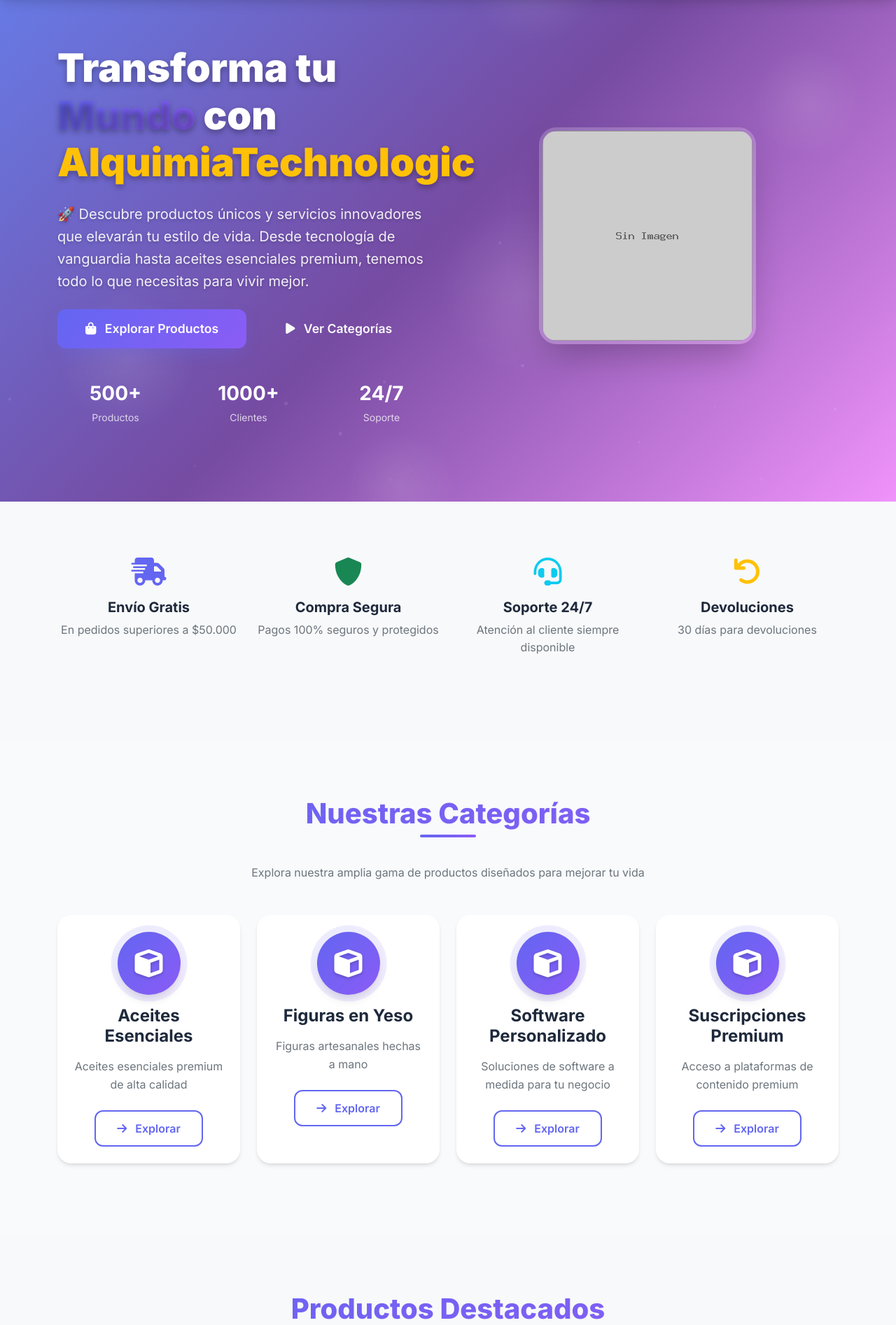
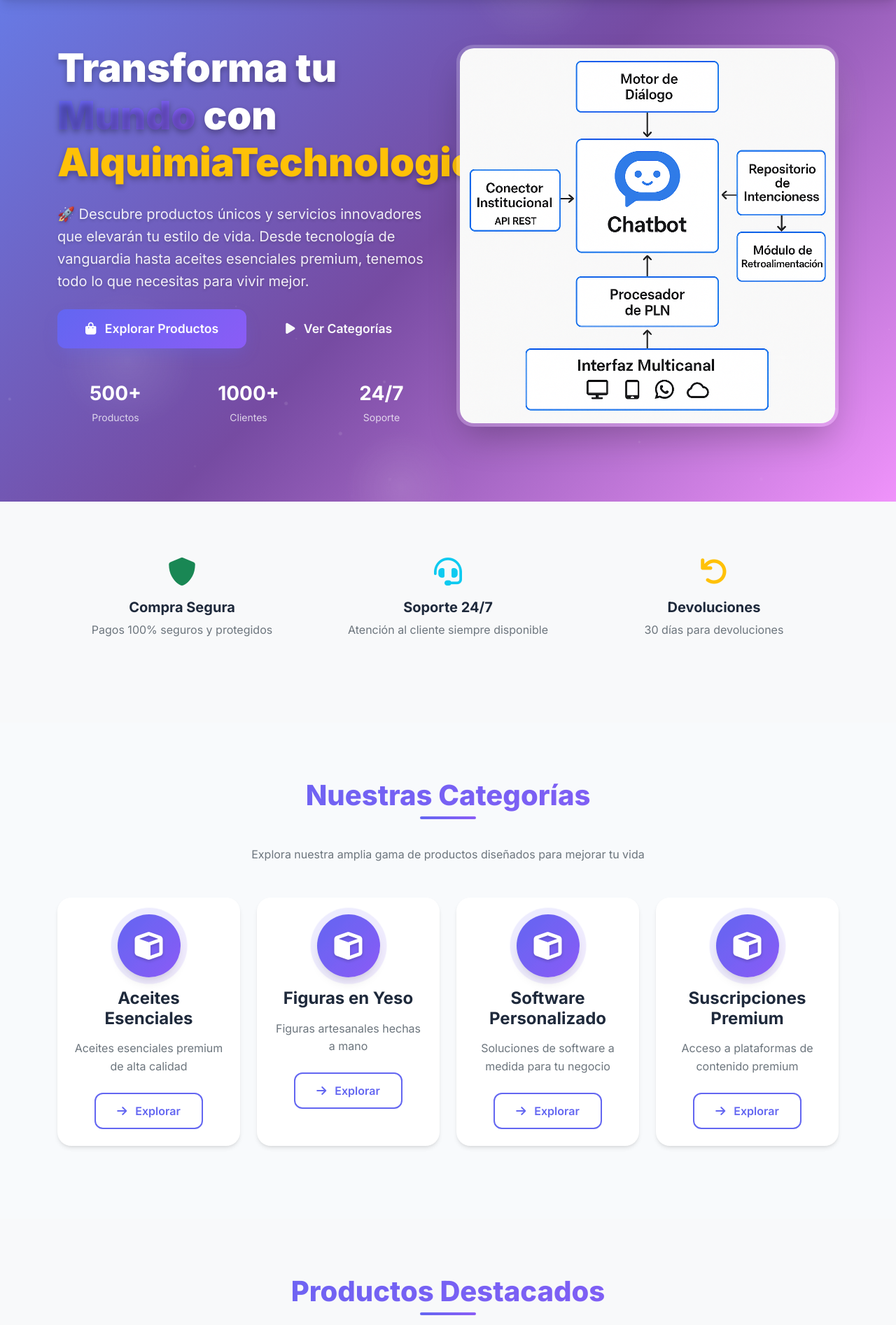
Before and after one commit to kevinprueba2000/codex4, a PHP site: page /codex/ in a window 1280 px wide. Shown: the part 83-1977 px from the top of the page at 70% size. Run offline with PHP 8.4, Linux system fonts and the light colour scheme; data comes from the database, SQL or seed files in the repository; some libraries are stand-ins or nearby versions.

Commit message:
Update hero image and remove shipping promo

```diff
--- a/data/settings.json
+++ b/data/settings.json
@@ -1,7 +1,7 @@
 {
   "site_name": "AlquimiaTechnologic",
   "site_description": "Especialistas en software personalizado, aceites esenciales y figuras artesanales",
-  "hero_image_url": "assets/images/placeholder.jpg",
+  "hero_image_url": "assets/images/settings/ChatGPT_Image_15_jul_2025__05_37_35_p_m__6877cb7aeb533.png",
   "contact_email": "kevinmoyolema13@gmail.com",
   "contact_phone": "+593 983015307",
   "whatsapp_number": "+593 983015307",
--- a/index.php
+++ b/index.php
@@ -195,16 +195,7 @@ $heroImage = getSiteSetting('hero_image_url', 'assets/images/placeholder.jpg');
     <section class="section bg-light">
         <div class="container">
             <div class="row">
-                <div class="col-lg-3 col-md-6 mb-4" data-aos="fade-up" data-aos-delay="100">
-                    <div class="text-center">
-                        <div class="feature-icon mb-3">
-                            <i class="fas fa-shipping-fast text-primary fs-1"></i>
-                        </div>
-                        <h5 class="fw-bold">Envío Gratis</h5>
-                        <p class="text-muted">En pedidos superiores a $50.000</p>
-                    </div>
-                </div>
-                <div class="col-lg-3 col-md-6 mb-4" data-aos="fade-up" data-aos-delay="200">
+                <div class="col-lg-4 col-md-6 mb-4" data-aos="fade-up" data-aos-delay="200">
                     <div class="text-center">
                         <div class="feature-icon mb-3">
                             <i class="fas fa-shield-alt text-success fs-1"></i>
@@ -213,7 +204,7 @@ $heroImage = getSiteSetting('hero_image_url', 'assets/images/placeholder.jpg');
                         <p class="text-muted">Pagos 100% seguros y protegidos</p>
                     </div>
                 </div>
-                <div class="col-lg-3 col-md-6 mb-4" data-aos="fade-up" data-aos-delay="300">
+                <div class="col-lg-4 col-md-6 mb-4" data-aos="fade-up" data-aos-delay="300">
                     <div class="text-center">
                         <div class="feature-icon mb-3">
                             <i class="fas fa-headset text-info fs-1"></i>
@@ -222,7 +213,7 @@ $heroImage = getSiteSetting('hero_image_url', 'assets/images/placeholder.jpg');
                         <p class="text-muted">Atención al cliente siempre disponible</p>
                     </div>
                 </div>
-                <div class="col-lg-3 col-md-6 mb-4" data-aos="fade-up" data-aos-delay="400">
+                <div class="col-lg-4 col-md-6 mb-4" data-aos="fade-up" data-aos-delay="400">
                     <div class="text-center">
                         <div class="feature-icon mb-3">
                             <i class="fas fa-undo text-warning fs-1"></i>
```
